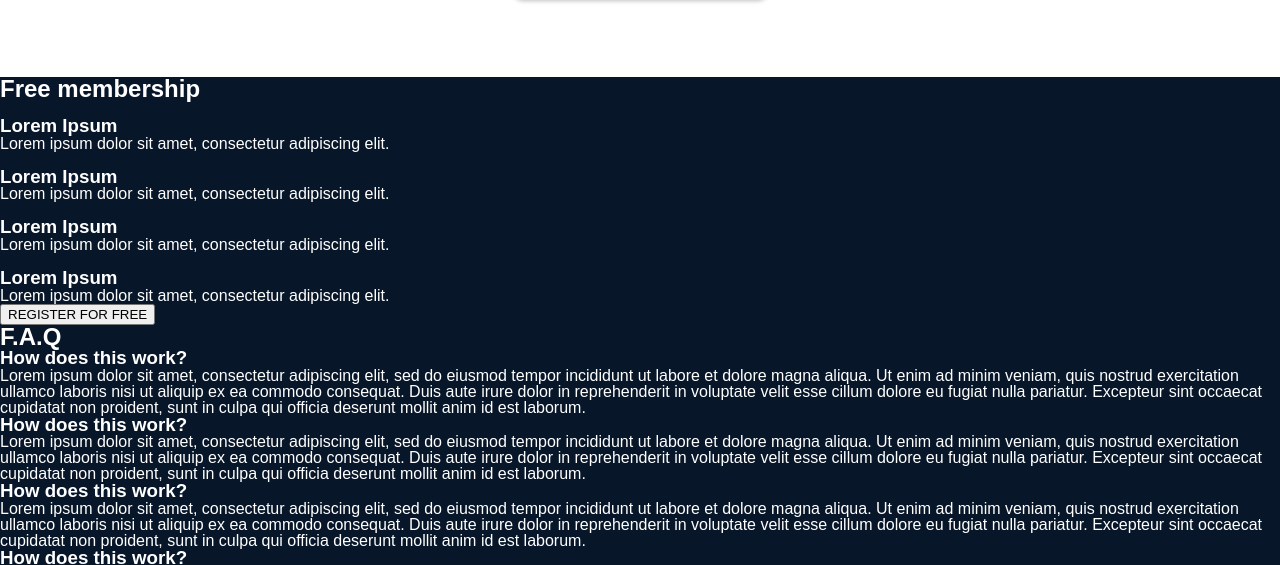
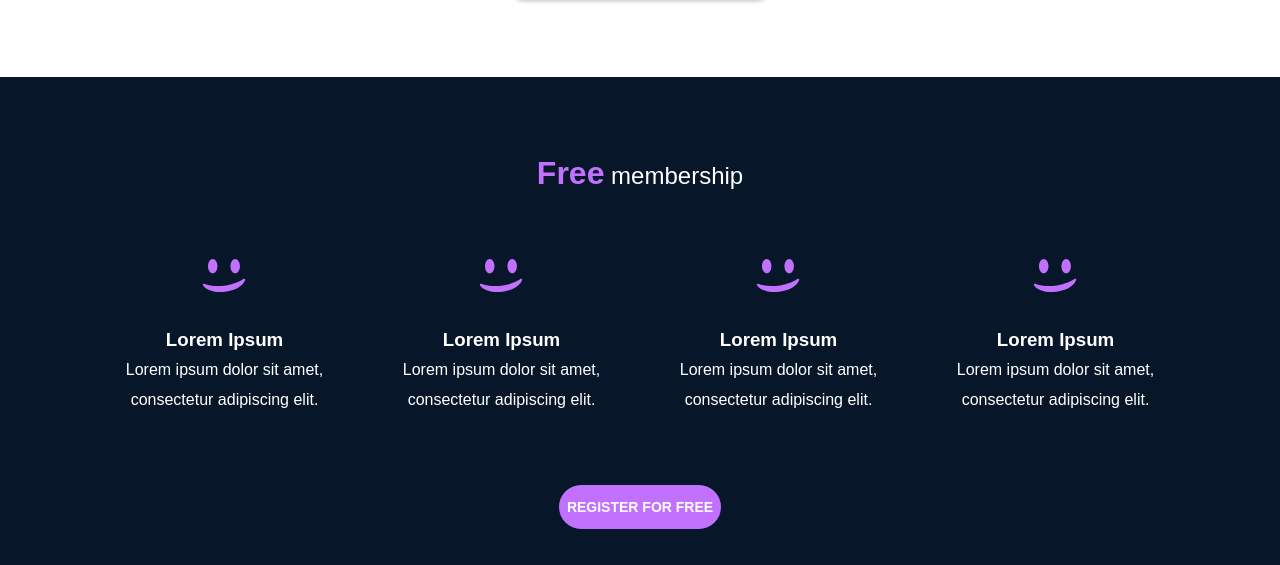
Before and after one commit to anasamellahe/alx_html_css, a plain HTML site: page css_advanced/index.html in a window 1280 px wide. Shown: the part 2257-2822 px from the top of the page. Drawn offline with Linux system fonts and the light colour scheme.

Commit message:
5. Membership

```diff
--- a/css_advanced/index.html
+++ b/css_advanced/index.html
@@ -27,7 +27,7 @@
                 <span>SMILES</span>
                 <span>GRIN</span>
                 <span>LAUGH</span>
-                <button>REGISTER FOR FREE</button>
+                <button class="button">REGISTER FOR FREE</button>
             </div>
             <div>
                 <h2><span class="colored-word">Learn</span> from the pros</h2>
@@ -152,29 +152,31 @@
             </div>
         </section>
 
-        <section>
-            <h2>Free membership</h2>
-            <div>
+        <section id="membership">
+            <h2><span class="colored-word">Free</span> membership</h2>
+            <div id="pricing">
+                <div class="pricing-plan">
                     <img src="./images/smile.svg" alt="">
                     <h3>Lorem Ipsum</h3>
                     <p>Lorem ipsum dolor sit amet, consectetur adipiscing elit.</p>
                 </div>
-            <div>
+                <div class="pricing-plan">
                     <img src="./images/smile.svg" alt="">
                     <h3>Lorem Ipsum</h3>
                     <p>Lorem ipsum dolor sit amet, consectetur adipiscing elit.</p>
                 </div>
-            <div>
+                <div class="pricing-plan">
                     <img src="./images/smile.svg" alt="">
                     <h3>Lorem Ipsum</h3>
                     <p>Lorem ipsum dolor sit amet, consectetur adipiscing elit.</p>
                 </div>
-            <div>
+                <div class="pricing-plan">
                     <img src="./images/smile.svg" alt="">
                     <h3>Lorem Ipsum</h3>
                     <p>Lorem ipsum dolor sit amet, consectetur adipiscing elit.</p>
                 </div>
-            <button>REGISTER FOR FREE</button>
+            </div>
+            <button class="button">REGISTER FOR FREE</button>
         </section>
         <section>
             <h2>F.A.Q</h2>
--- a/css_advanced/styles.css
+++ b/css_advanced/styles.css
@@ -128,7 +128,7 @@ h1{
 
 }
 
-#banner button
+.button
 {
     display: block;
     width: 162px;
@@ -376,3 +376,45 @@ h1{
 {
     padding-left: 10px;
 }
+
+
+#membership
+{
+    display: flex;
+    flex-direction: column;
+    min-height: 502px;
+    align-items: center;
+    padding: 80px;
+}
+#membership h2
+{
+    font-weight: lighter;
+}
+
+#pricing
+{
+    display: flex;
+    flex-wrap: wrap;
+    flex-direction: row;
+    justify-content: center;
+    gap: 20px;
+    margin: 50px 0px;
+}
+#membership .button
+{
+    margin: 0px;
+}
+.pricing-plan img
+{
+    margin-bottom: 20px;
+}
+.pricing-plan
+{
+    text-align: center;
+    width: 257px;
+    max-width: 100%;
+    min-height: 153px;
+    overflow: hidden;
+    padding: 20px;
+    line-height: 30px;
+}
```
Also changed, not shown: css_advanced/images/smile.png (added), css_advanced/images/smile.svg (added). Lines whose indentation alone changed are shown as unchanged.
